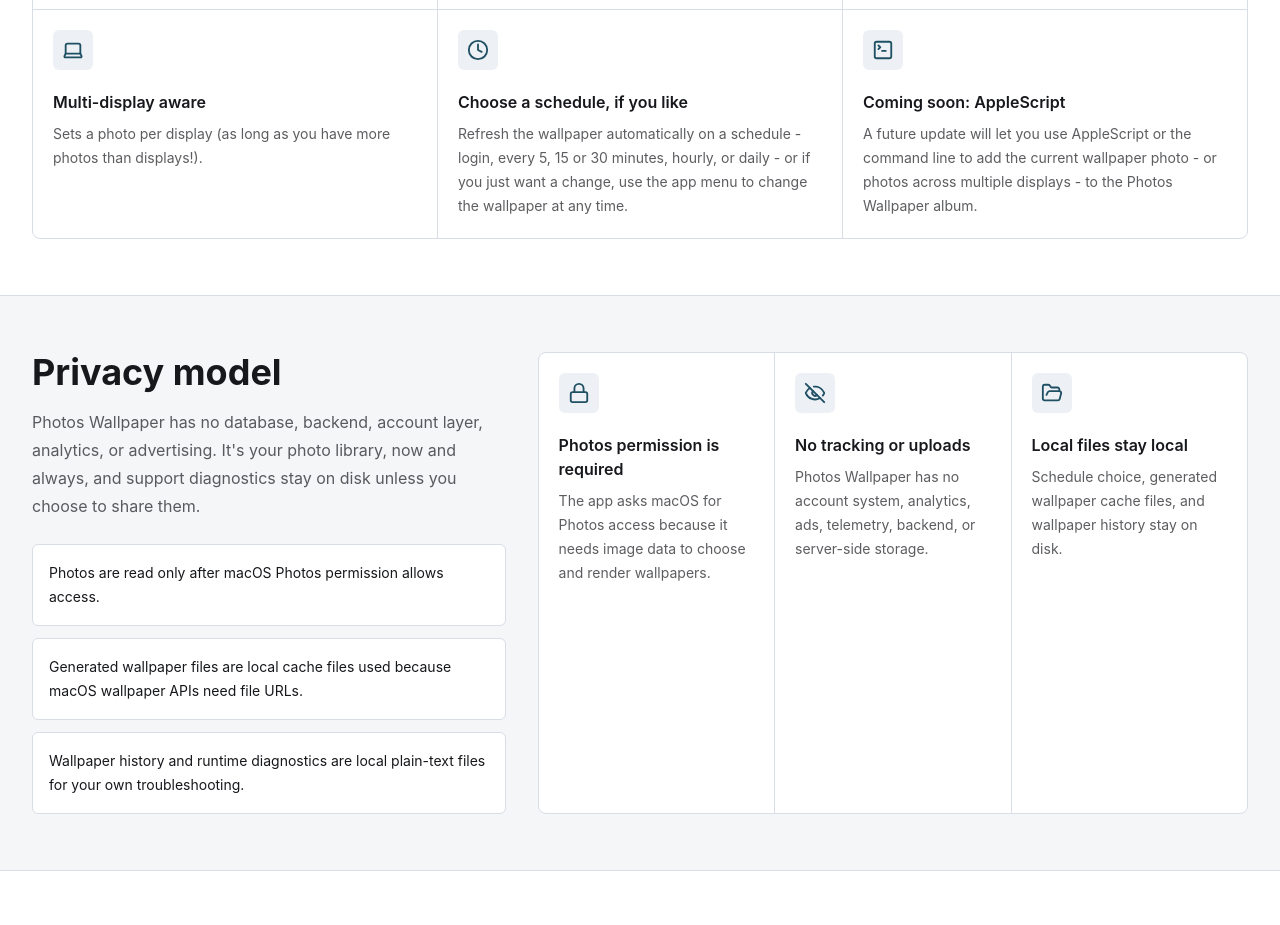
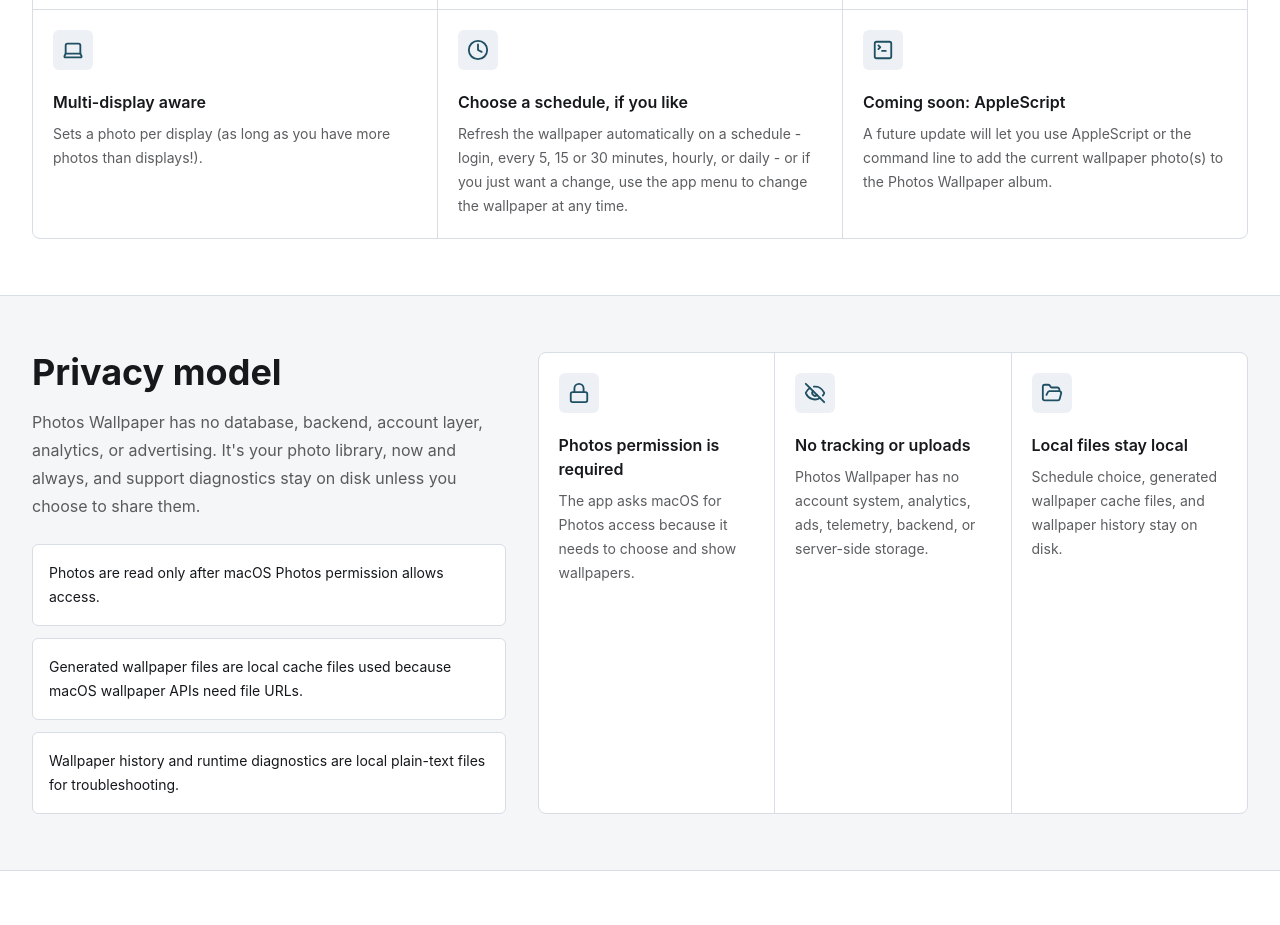
Before and after one commit to stuartd/photos-wallpaper-website, a React (Vite) app: page / in a window 1280 px wide. Shown: the part 1140-2065 px from the top of the page. Built offline with nearby package versions, Linux system fonts and the light colour scheme.

Commit message:
Copy tweaks

```diff
--- a/src/content/site.ts
+++ b/src/content/site.ts
@@ -49,7 +49,7 @@ export const appFeatures = [
   {
     title: "Coming soon: AppleScript",
     description:
-      "A future update will let you use AppleScript or the command line to add the current wallpaper photo - or photos across multiple displays - to the Photos Wallpaper album.",
+      "A future update will let you use AppleScript or the command line to add the current wallpaper photo(s) to the Photos Wallpaper album.",
     icon: SquareTerminal
   }
 ];
@@ -58,7 +58,7 @@ export const privacyPoints = [
   {
     title: "Photos permission is required",
     description:
-      "The app asks macOS for Photos access because it needs image data to choose and render wallpapers.",
+      "The app asks macOS for Photos access because it needs to choose and show wallpapers.",
     icon: Lock
   },
   {
@@ -78,7 +78,7 @@ export const privacyPoints = [
 export const privacyDetails = [
   "Photos are read only after macOS Photos permission allows access.",
   "Generated wallpaper files are local cache files used because macOS wallpaper APIs need file URLs.",
-  "Wallpaper history and runtime diagnostics are local plain-text files for your own troubleshooting."
+  "Wallpaper history and runtime diagnostics are local plain-text files for troubleshooting."
 ];
 
 export const supportPoints = [
```
